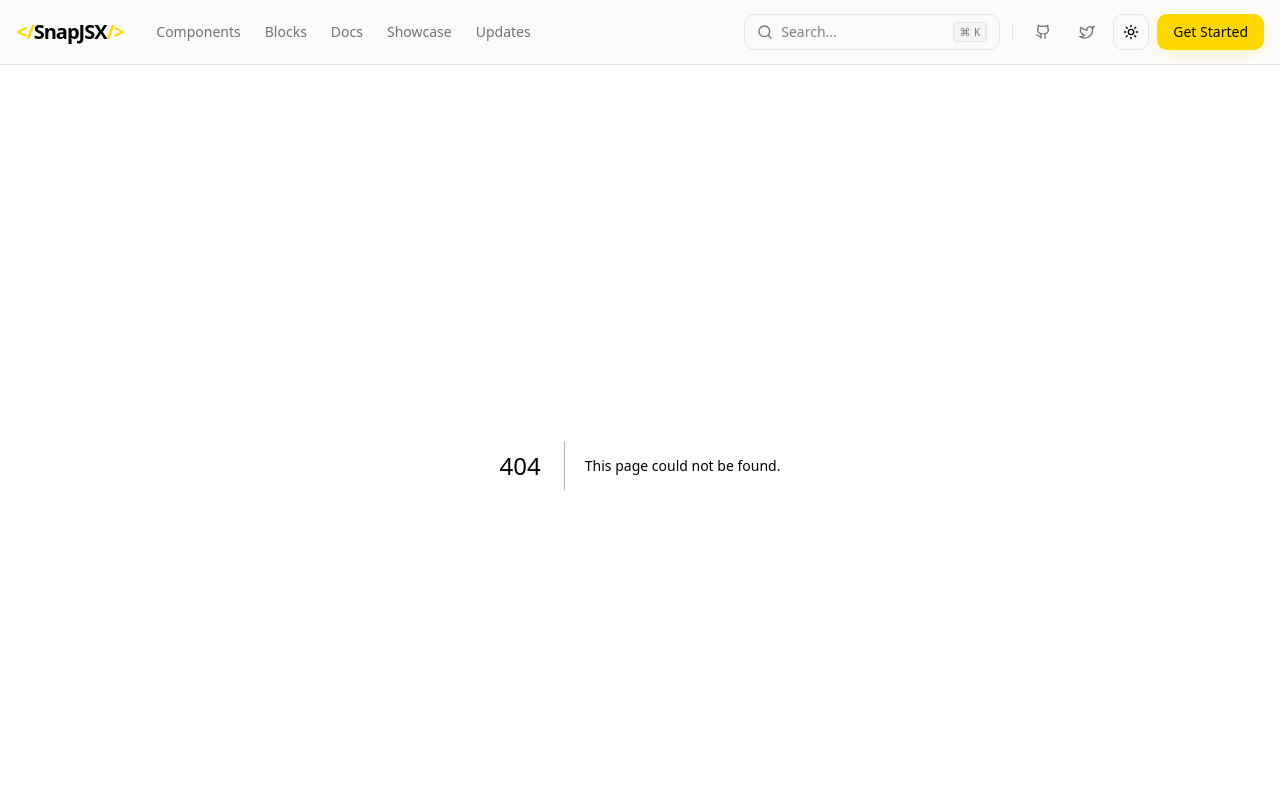
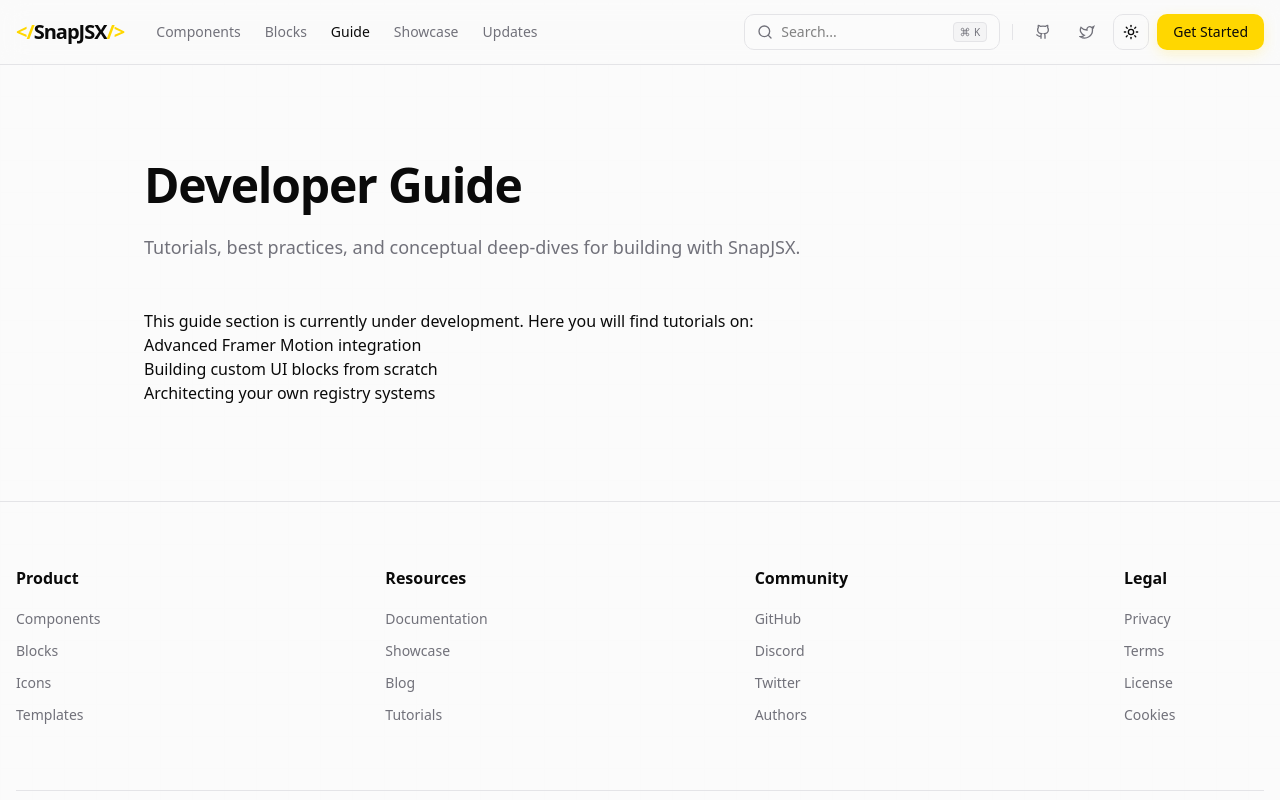
Before and after one commit to Gladiarn/SnapJSX, a Next.js app: page /guide in a window 1280 px wide. Before the commit this address had no page. Shown: the top 800 px of the page. Built offline with nearby package versions, Linux system fonts and the light colour scheme.

Commit message:
feat: rename docs to guide in navbar and create guide page

```diff
--- /dev/null
+++ b/src/app/guide/page.tsx
@@ -0,0 +1,21 @@
+export default function GuidePage() {
+  return (
+    <main className="container mx-auto max-w-5xl px-4 py-24">
+      <header className="mb-12">
+        <h1 className="text-4xl md:text-5xl font-black tracking-tight mb-6">Developer Guide</h1>
+        <p className="text-lg text-muted-foreground">
+          Tutorials, best practices, and conceptual deep-dives for building with SnapJSX.
+        </p>
+      </header>
+
+      <div className="prose dark:prose-invert max-w-none">
+        <p>This guide section is currently under development. Here you will find tutorials on:</p>
+        <ul>
+          <li>Advanced Framer Motion integration</li>
+          <li>Building custom UI blocks from scratch</li>
+          <li>Architecting your own registry systems</li>
+        </ul>
+      </div>
+    </main>
+  );
+}
--- a/src/components/layout/navbar.tsx
+++ b/src/components/layout/navbar.tsx
@@ -39,7 +39,7 @@ const TwitterIcon = (props: React.SVGProps<SVGSVGElement>) => (
 const NAV_LINKS = [
   { title: "Components", href: "/components" },
   { title: "Blocks", href: "/blocks" },
-  { title: "Docs", href: "/docs" },
+  { title: "Guide", href: "/guide" },
   { title: "Showcase", href: "/showcase" },
   { title: "Updates", href: "/updates" },
 ];
```
